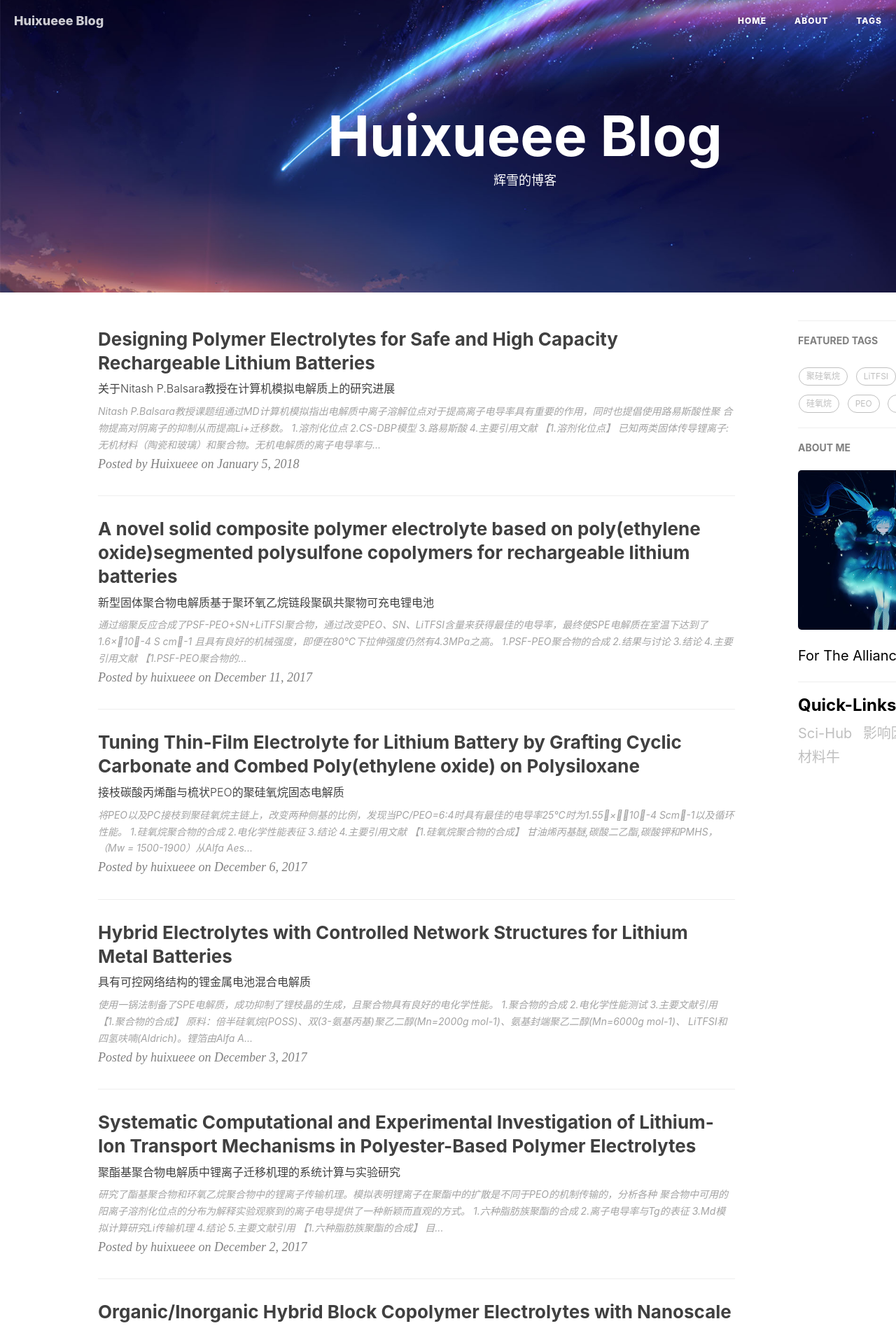
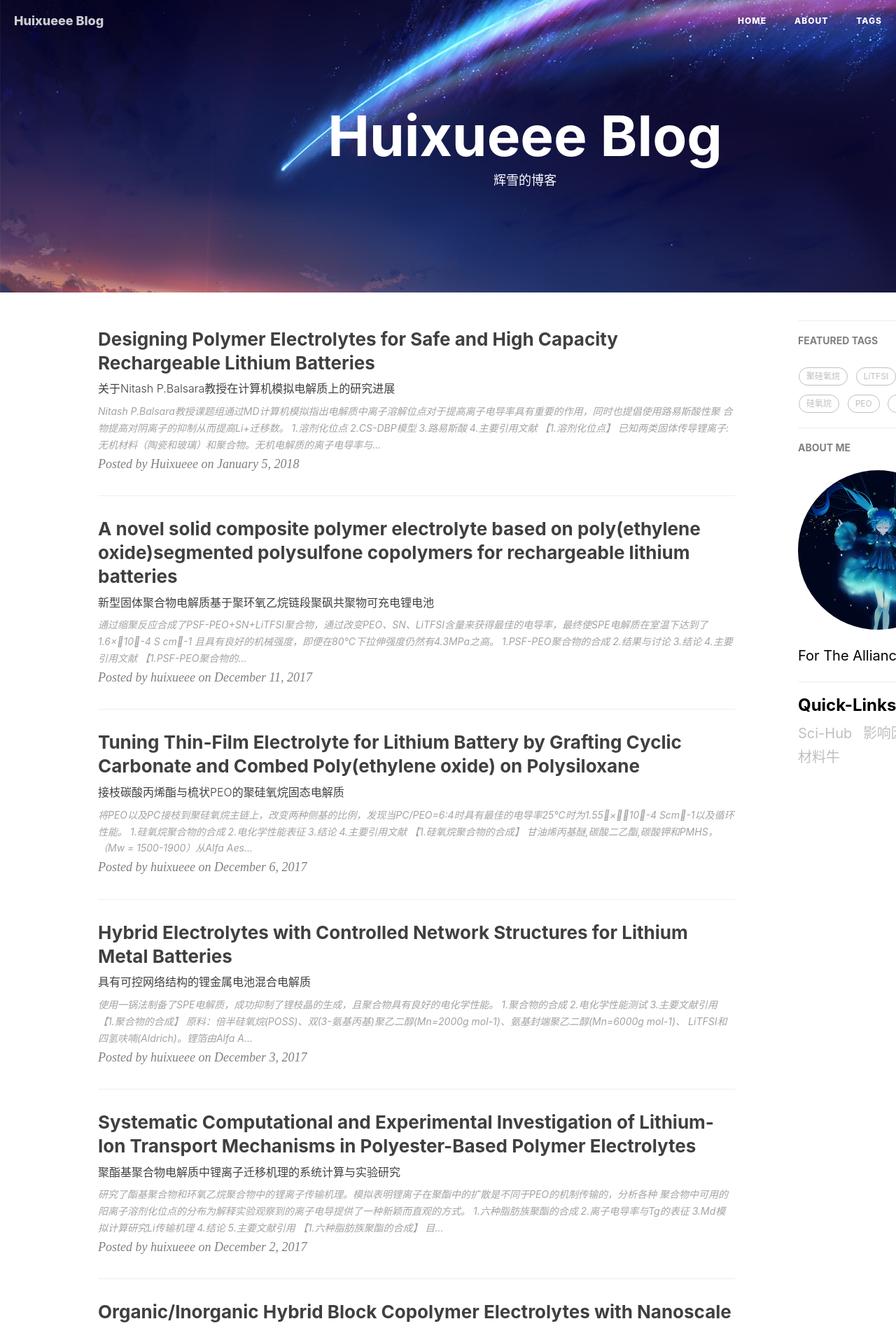
Before and after one commit to huixueee/Huixueee.github.io, a Jekyll site: the page built from index.html, in a window 1280 px wide. Shown: the top 1895 px of the page at 70% size. Built offline with Jekyll 4.4.1, drawn with Linux system fonts in a browser that asks for light colours; nearby versions of some CDN libraries; the list of posts is cut into pages by our own code; comment, search, counter and statistics services are not loaded.

Commit message:
Update page.html
将头像改成圆形

```diff
--- a/_layouts/page.html
+++ b/_layouts/page.html
@@ -103,7 +103,8 @@ layout: default
                     <hr><h5><a href="{{'/about/' | prepend: site.baseurl }}">ABOUT ME</a></h5>
                     <div class="short-about">
                         {% if site.sidebar-avatar %}
-                            <img src="{{site.sidebar-avatar}}" />
+			    <!-- 头像图片 可以添加一个样式的设置 -->
+                            <img src="{{site.sidebar-avatar}}" style="border-radius:50%;"/>
                         {% endif %}
                         {% if site.sidebar-about-description %}
                             <p>{{site.sidebar-about-description}}</p>
```
